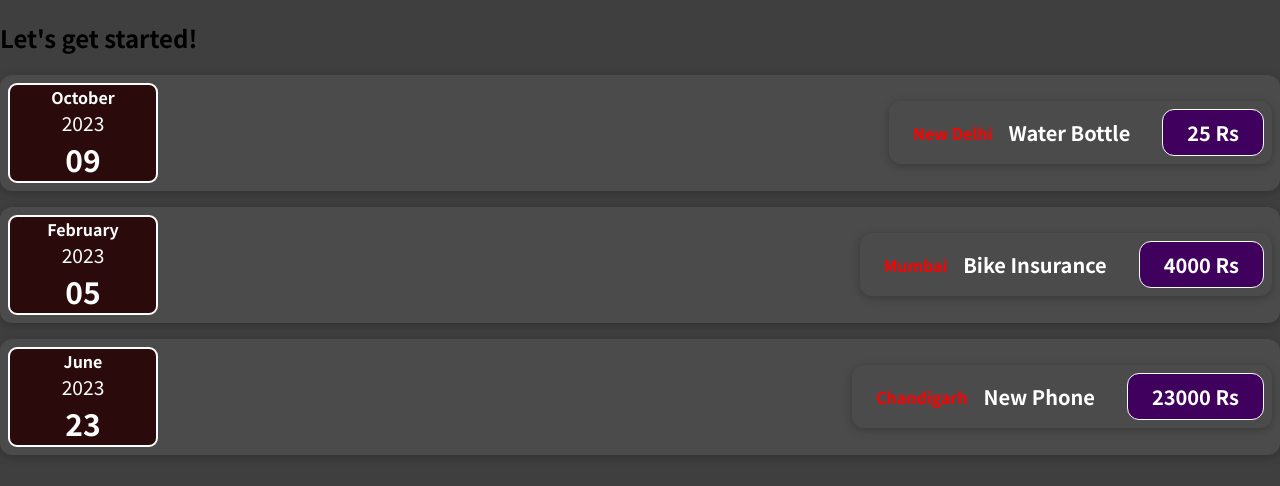
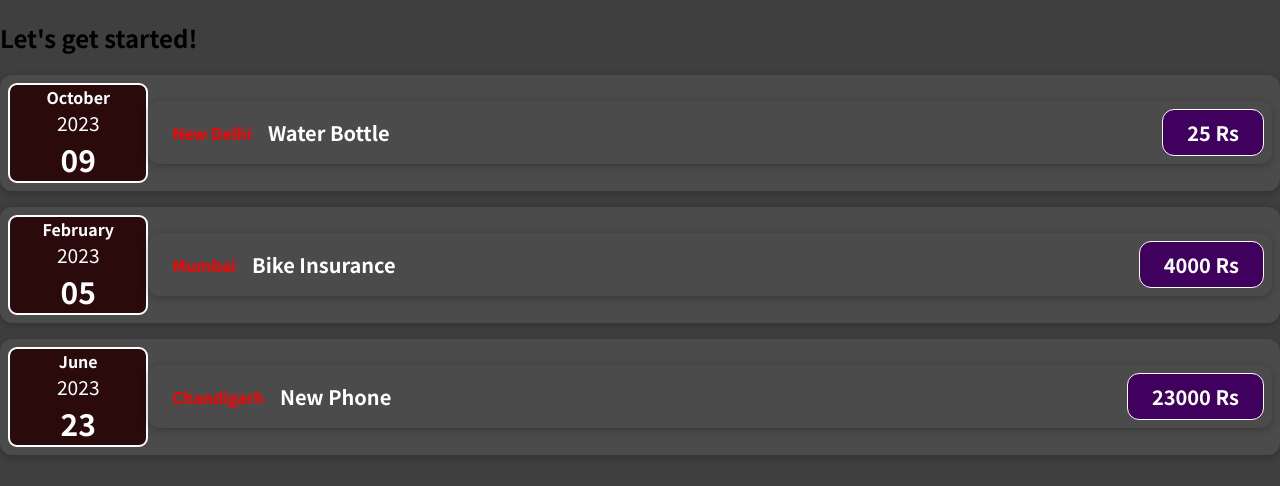
Before and after one commit to hespnod/01-starting-setup, a React (Create React App) app: page / in a window 1280 px wide. Shown: the top 486 px of the page. Built offline with nearby package versions, Linux system fonts and the light colour scheme.

Commit message:
added fat arrow functions instead of regular

```diff
--- a/src/App.js
+++ b/src/App.js
@@ -1,6 +1,6 @@
 import ExpenseItem from "./components/ExpenseItem";
 
-function App() {
+const App = () => {
   const expenses = [
     { id: 'e1', title: 'Water Bottle', amount: 25, date: new Date(2023, 9, 9), location: 'New Delhi' },
     { id: 'e2', title: 'Bike Insurance', amount: 4000, date: new Date(2023, 1, 5), location: 'Mumbai' },
--- a/src/components/ExpenseDate.js
+++ b/src/components/ExpenseDate.js
@@ -1,6 +1,6 @@
 import './ExpenseDate.css';
 
-function ExpenseDate(props) {
+const ExpenseDate = (props) => {
 
     const day = props.date.toLocaleString('en-US', { day: '2-digit' });
     const month = props.date.toLocaleString('en-US', { month: 'long' });
--- a/src/components/ExpenseDetails.jsx
+++ b/src/components/ExpenseDetails.jsx
@@ -1,6 +1,6 @@
 import './ExpenseItem.css'
 
-function ExpenseDeatils(props){
+const ExpenseDeatils = (props)=>{
     return(
         <div className="expense-item">
             <div className="expense-item__location">{props.location}</div>
--- a/src/components/ExpenseItem.css
+++ b/src/components/ExpenseItem.css
@@ -10,6 +10,7 @@
 }
 
 .expense-item {
+  width: 95%;
   display: flex;
   justify-content: space-between;
   align-items: center;
@@ -22,7 +23,7 @@
 
 .expense-item__description {
   display: flex;
-  flex-direction: column;
+  /* flex-direction: column; */
   gap: 1rem;
   align-items: flex-end;
   flex-flow: column-reverse;
--- a/src/components/ExpenseItem.js
+++ b/src/components/ExpenseItem.js
@@ -2,7 +2,7 @@
 import ExpenseDate from './ExpenseDate';
 import ExpenseDeatils from './ExpenseDetails';
 
-function ExpenseItem(props) {
+const ExpenseItem = (props) => {
     return (
         <div className='expenses'>
             <ExpenseDate date={props.date} />
```
